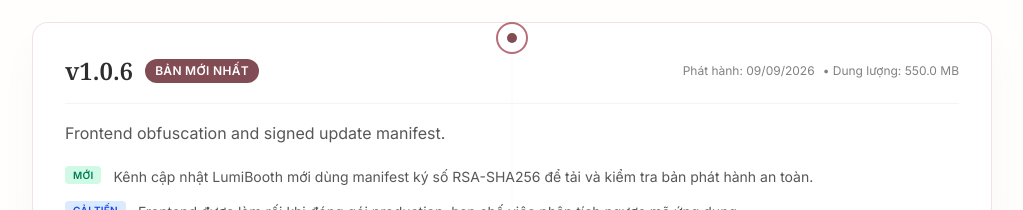
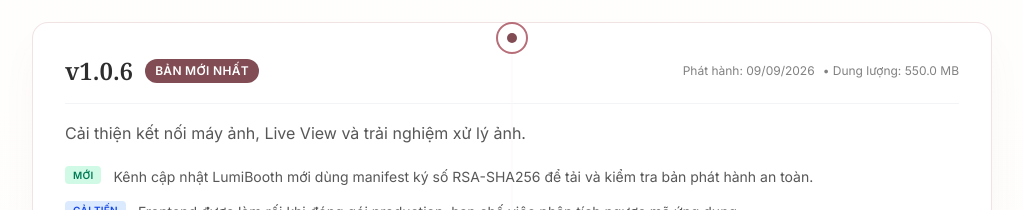
Before and after one commit to theanh2002-dotcom/luxe-agency-vn, an Angular app: page /software in a window 1280 px wide. Shown: the part 2760-2970 px from the top of the page, without its empty margins (128-1151 px from the left). Built offline with nearby package versions, Linux system fonts and the light colour scheme; no server answers.

Commit message:
fix: keep release notes focused on user features

```diff
--- a/src/app/features/software-page/software-page.ts
+++ b/src/app/features/software-page/software-page.ts
@@ -153,7 +153,7 @@
       releaseDate: '09/09/2026',
       isLatest: true,
       tagText: 'Bản mới nhất',
-      summary: 'Frontend obfuscation and signed update manifest.',
+      summary: 'Cải thiện kết nối máy ảnh, Live View và trải nghiệm xử lý ảnh.',
       downloadSize: '550.0 MB',
       changes: [
         { category: 'new', label: 'Cập nhật từ xa', text: 'Kênh cập nhật LumiBooth mới dùng manifest ký số RSA-SHA256 để tải và kiểm tra bản phát hành an toàn.' },
```
